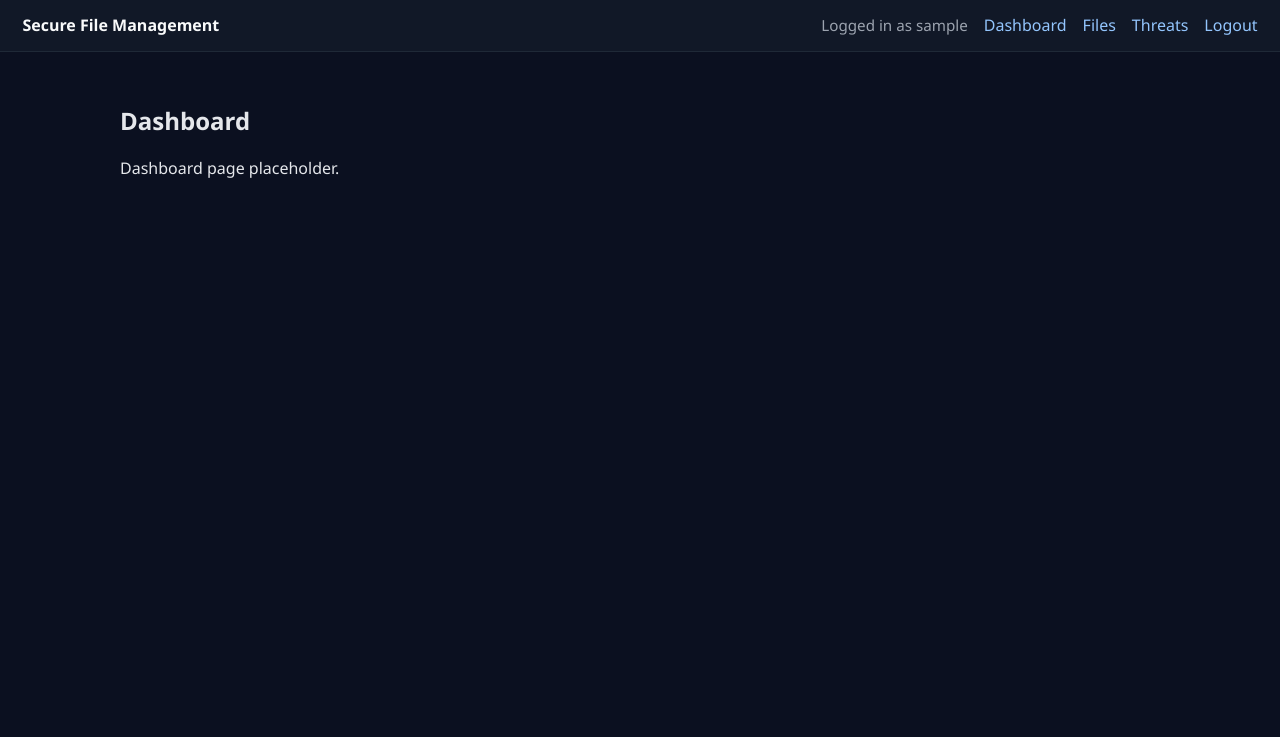
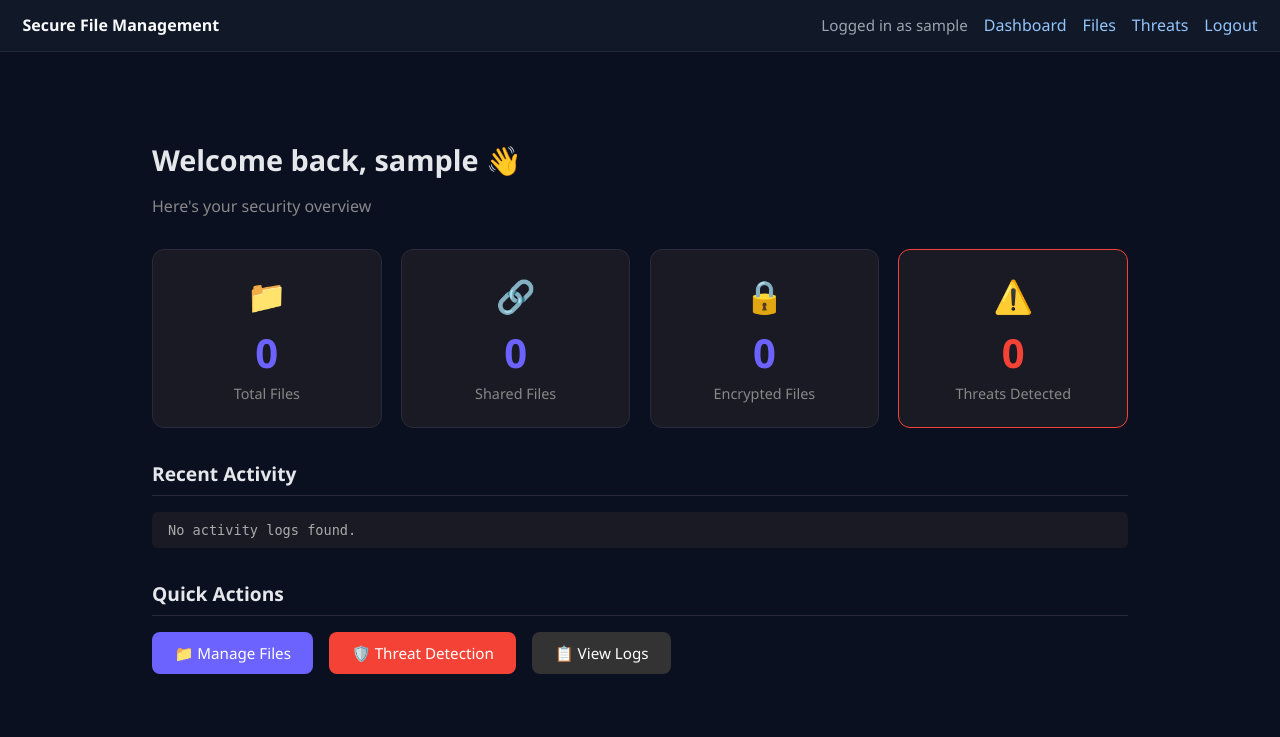
Before and after one commit to maverick-4281/os-project, a Flask app: page /dashboard in a window 1280 px wide. Shown: the top 737 px of the page. Run offline with Flask 3, Linux system fonts and the light colour scheme; the visitor is signed in with stand-in values (Sample User, id 1).

Commit message:
v6: dashboard UI with stats, activity logs, quick actions

```diff
--- a/app.py
+++ b/app.py
@@ -1,38 +1,55 @@
+"""
+SecureVault - Secure File Management System
+CSE-316 Operating Systems | CA2 Project
+"""
+
+import json
+from datetime import datetime
+from functools import wraps
 from pathlib import Path
-from functools import wraps
 
 from flask import Flask, flash, redirect, render_template, request, session, url_for
 
 from modules.auth import get_user, login_user, register_user, setup_2fa, verify_otp
-from modules.file_ops import decrypt_file, encrypt_file, get_file_metadata, read_file, write_file
+from modules.file_ops import (
+    decrypt_file, encrypt_file, get_access_log,
+    get_encryption_key, get_file_metadata, list_shared_files,
+    read_file, revoke_access, set_file_permissions,
+    share_file, write_file,
+)
+from modules.threat_detection import (
+    analyze_input_safety, get_threat_level,
+    log_threat, scan_content_for_malware, scan_file_for_malware,
+)
+
+app = Flask(__name__)
+app.secret_key = "securevault-secret-key-cse316"
+
+BASE_DIR = Path(__file__).resolve().parent
+USERS_DIR = BASE_DIR / "data" / "users"
+FILES_DIR = BASE_DIR / "data" / "files"
+LOGS_DIR = BASE_DIR / "data" / "logs"
 
 
-app = Flask(__name__)
-app.secret_key = "change-this-secret-key"
-
-
-def create_required_folders() -> None:
-    """Create runtime data directories if they do not exist."""
-    base_dir = Path(__file__).resolve().parent
+def create_required_folders():
     for folder in ["data/users", "data/files", "data/logs", "static/qrcodes"]:
-        (base_dir / folder).mkdir(parents=True, exist_ok=True)
+        (BASE_DIR / folder).mkdir(parents=True, exist_ok=True)
 
 
 create_required_folders()
 
 
 def login_required(view_func):
-    """Protect routes that require an authenticated session."""
-
     @wraps(view_func)
     def wrapped_view(*args, **kwargs):
         if not session.get("authenticated") or not session.get("otp_verified"):
             flash("Please complete login and OTP verification.", "error")
             return redirect(url_for("login"))
         return view_func(*args, **kwargs)
-
     return wrapped_view
 
+
+# ─── AUTH ROUTES ─────────────────────────────────────────────────────────────
 
 @app.route("/")
 def home():
@@ -48,22 +65,18 @@ def login():
     if request.method == "POST":
         username = request.form.get("username", "").strip()
         password = request.form.get("password", "")
-
         if not username or not password:
             flash("Username and password are required.", "error")
             return render_template("login.html")
-
         is_valid, result = login_user(username, password)
         if not is_valid:
             flash(result, "error")
             return render_template("login.html")
-
         session["username"] = result["username"]
         session["authenticated"] = False
         session["otp_verified"] = False
         flash("Password verified. Complete OTP verification.", "success")
         return redirect(url_for("otp_verify"))
-
     return render_template("login.html")
 
 
@@ -73,19 +86,15 @@ def register():
         username = request.form.get("username", "").strip()
         email = request.form.get("email", "").strip()
         password = request.form.get("password", "")
-
         if not username or not email or not password:
-            flash("Username, email, and password are required.", "error")
+            flash("All fields are required.", "error")
             return render_template("register.html")
-
         is_registered, result = register_user(username, password, email)
         if not is_registered:
             flash(result, "error")
             return render_template("register.html")
-
         flash("Registration successful. Please log in.", "success")
         return redirect(url_for("login"))
-
     return render_template("register.html")
 
 
@@ -95,22 +104,15 @@ def setup_2fa_route():
     if not username:
         flash("Please log in first.", "error")
         return redirect(url_for("login"))
-
     user_data = get_user(username)
     if not user_data:
         flash("User not found.", "error")
         return redirect(url_for("login"))
-
     if not user_data.get("totp_secret"):
         secret, qr_path = setup_2fa(username)
         if not secret or not qr_path:
             flash("Failed to set up 2FA.", "error")
             return redirect(url_for("login"))
-    else:
-        qr_path = str(Path(__file__).resolve().parent / "static" / "qrcodes" / f"{username}_qr.png")
-        if not Path(qr_path).exists():
-            _, qr_path = setup_2fa(username)
-
     qr_file = f"qrcodes/{username}_qr.png"
     return render_template("otp.html", qr_code_url=url_for("static", filename=qr_file), first_time_setup=True)
 
@@ -121,38 +123,65 @@ def otp_verify():
     if not username:
         flash("Please log in first.", "error")
         return redirect(url_for("login"))
-
     user_data = get_user(username)
     if not user_data:
         flash("User not found.", "error")
         return redirect(url_for("login"))
-
     if not user_data.get("totp_secret"):
         return redirect(url_for("setup_2fa_route"))
-
     if request.method == "POST":
         otp_code = request.form.get("otp_code", "").strip()
         if not otp_code:
             flash("Please enter the 6-digit OTP code.", "error")
             return render_template("otp.html", qr_code_url=None, first_time_setup=False)
-
         if not verify_otp(username, otp_code):
             flash("Invalid OTP code. Try again.", "error")
             return render_template("otp.html", qr_code_url=None, first_time_setup=False)
-
         session["authenticated"] = True
         session["otp_verified"] = True
-        flash("2FA verification successful.", "success")
+        flash("2FA verification successful. Welcome!", "success")
         return redirect(url_for("dashboard"))
-
     return render_template("otp.html", qr_code_url=None, first_time_setup=False)
 
+
+@app.route("/logout")
+def logout():
+    session.clear()
+    flash("You have been logged out.", "success")
+    return redirect(url_for("login"))
+
+
+# ─── DASHBOARD ───────────────────────────────────────────────────────────────
 
 @app.route("/dashboard")
 @login_required
 def dashboard():
-    return render_template("dashboard.html")
+    username = session.get("username")
+    user_data = get_user(username) or {}
+    files = user_data.get("files", [])
+    shared = list_shared_files(username)
+    encrypted = [f for f in files if f.get("is_encrypted")]
 
+    threat_log = LOGS_DIR / "threats.log"
+    threat_count = 0
+    if threat_log.exists():
+        with open(threat_log) as f:
+            threat_count = sum(1 for line in f if line.strip())
+
+    stats = {
+        "total_files": len(files),
+        "shared_files": len(shared),
+        "encrypted_files": len(encrypted),
+        "threats_detected": threat_count,
+    }
+
+    log_content = get_access_log(username)
+    recent_logs = log_content.strip().split("\n")[-5:] if log_content.strip() else []
+
+    return render_template("dashboard.html", stats=stats, recent_logs=recent_logs, username=username)
+
+
+# ─── FILE ROUTES ─────────────────────────────────────────────────────────────
 
 @app.route("/files")
 @login_required
@@ -164,7 +193,9 @@ def files():
         metadata = get_file_metadata(username, entry.get("filename", ""))
         if metadata:
             files_metadata.append(metadata)
-    return render_template("files.html", files=files_metadata, file_content=None, active_file=None, view_mode=None)
+    shared = list_shared_files(username)
+    return render_template("files.html", files=files_metadata, shared=shared,
+                           file_content=None, active_file=None, view_mode=None)
 
 
 @app.route("/files/upload", methods=["POST"])
@@ -173,11 +204,9 @@ def upload_file():
     username = session.get("username")
     filename = request.form.get("filename", "").strip()
     content = request.form.get("content", "")
-
     if not filename:
         flash("Filename is required.", "error")
         return redirect(url_for("files"))
-
     status, message = write_file(username, filename, content)
     flash(message, "success" if status else "error")
     return redirect(url_for("files"))
@@ -188,25 +217,19 @@ def upload_file():
 def read_user_file(filename):
     username = session.get("username")
     content, error = read_file(username, filename)
-
     user_data = get_user(username) or {}
     files_metadata = []
     for entry in user_data.get("files", []):
         metadata = get_file_metadata(username, entry.get("filename", ""))
         if metadata:
             files_metadata.append(metadata)
-
+    shared = list_shared_files(username)
     if error:
         flash(error, "error")
-        return render_template("files.html", files=files_metadata, file_content=None, active_file=None, view_mode=None)
-
-    return render_template(
-        "files.html",
-        files=files_metadata,
-        file_content=content,
-        active_file=filename,
-        view_mode="read",
-    )
+        return render_template("files.html", files=files_metadata, shared=shared,
+                               file_content=None, active_file=None, view_mode=None)
+    return render_template("files.html", files=files_metadata, shared=shared,
+                           file_content=content, active_file=filename, view_mode="read")
 
 
 @app.route("/files/encrypt/<filename>", methods=["POST"])
@@ -223,39 +246,176 @@ def encrypt_user_file(filename):
 def decrypt_user_file(filename):
     username = session.get("username")
     plaintext, error = decrypt_file(username, filename)
-
     user_data = get_user(username) or {}
     files_metadata = []
     for entry in user_data.get("files", []):
         metadata = get_file_metadata(username, entry.get("filename", ""))
         if metadata:
             files_metadata.append(metadata)
-
+    shared = list_shared_files(username)
     if error:
         flash(error, "error")
-        return render_template("files.html", files=files_metadata, file_content=None, active_file=None, view_mode=None)
+        return render_template("files.html", files=files_metadata, shared=shared,
+                               file_content=None, active_file=None, view_mode=None)
+    return render_template("files.html", files=files_metadata, shared=shared,
+                           file_content=plaintext, active_file=filename, view_mode="decrypt")
 
-    return render_template(
-        "files.html",
-        files=files_metadata,
-        file_content=plaintext,
-        active_file=filename,
-        view_mode="decrypt",
-    )
 
+@app.route("/files/share/<filename>", methods=["POST"])
+@login_required
+def share_user_file(filename):
+    username = session.get("username")
+    target = request.form.get("target_username", "").strip()
+    if not target:
+        flash("Target username is required.", "error")
+        return redirect(url_for("files"))
+    status, message = share_file(username, filename, target)
+    flash(message, "success" if status else "error")
+    return redirect(url_for("files"))
+
+
+@app.route("/files/revoke/<filename>", methods=["POST"])
+@login_required
+def revoke_user_file(filename):
+    username = session.get("username")
+    target = request.form.get("target_username", "").strip()
+    status, message = revoke_access(username, filename, target)
+    flash(message, "success" if status else "error")
+    return redirect(url_for("files"))
+
+
+@app.route("/files/permissions/<filename>", methods=["POST"])
+@login_required
+def set_permissions(filename):
+    username = session.get("username")
+    permission = request.form.get("permission", "rw")
+    status, message = set_file_permissions(username, filename, permission)
+    flash(message, "success" if status else "error")
+    return redirect(url_for("files"))
+
+
+@app.route("/files/logs")
+@login_required
+def file_logs():
+    username = session.get("username")
+    log_content = get_access_log(username)
+    logs = log_content.strip().split("\n") if log_content.strip() else []
+    return render_template("logs.html", logs=logs, username=username)
+
+
+@app.route("/files/metadata/<filename>")
+@login_required
+def file_metadata(filename):
+    username = session.get("username")
+    metadata = get_file_metadata(username, filename)
+    if not metadata:
+        flash("File not found.", "error")
+        return redirect(url_for("files"))
+    return render_template("metadata.html", metadata=metadata, filename=filename)
+
+
+# ─── THREAT ROUTES ───────────────────────────────────────────────────────────
 
 @app.route("/threats")
 @login_required
 def threats():
-    return render_template("threats.html")
+    username = session.get("username")
+    user_data = get_user(username) or {}
+    user_files = [f.get("filename") for f in user_data.get("files", [])]
+
+    threat_log = LOGS_DIR / "threats.log"
+    threat_logs = []
+    if threat_log.exists():
+        with open(threat_log) as f:
+            for line in f:
+                line = line.strip()
+                if line:
+                    try:
+                        threat_logs.append(json.loads(line))
+                    except Exception:
+                        pass
+
+    return render_template("threats.html", user_files=user_files,
+                           threat_logs=threat_logs, scan_result=None, input_result=None)
 
 
-@app.route("/logout")
-def logout():
-    session.clear()
-    flash("You have been logged out.", "success")
-    return redirect(url_for("login"))
+@app.route("/threats/scan-input", methods=["POST"])
+@login_required
+def scan_input():
+    username = session.get("username")
+    user_input = request.form.get("user_input", "")
+    input_result = analyze_input_safety(user_input)
+    malware_result = scan_content_for_malware(user_input)
+    input_result["malware"] = malware_result
+    if input_result["threat_level"] != "CLEAN":
+        log_threat(username, {"source": "input_scan", "result": input_result})
+
+    user_data = get_user(username) or {}
+    user_files = [f.get("filename") for f in user_data.get("files", [])]
+    threat_log = LOGS_DIR / "threats.log"
+    threat_logs = []
+    if threat_log.exists():
+        with open(threat_log) as f:
+            for line in f:
+                line = line.strip()
+                if line:
+                    try:
+                        threat_logs.append(json.loads(line))
+                    except Exception:
+                        pass
+
+    return render_template("threats.html", user_files=user_files,
+                           threat_logs=threat_logs, scan_result=None,
+                           input_result=input_result)
+
+
+@app.route("/threats/scan-file/<filename>", methods=["POST"])
+@login_required
+def scan_file(filename):
+    username = session.get("username")
+    file_path = FILES_DIR / username / filename
+    scan_result = scan_file_for_malware(str(file_path))
+    scan_result["threat_level"] = get_threat_level(scan_result)
+    log_threat(username, {"source": f"file_scan:{filename}", "result": scan_result})
+
+    user_data = get_user(username) or {}
+    user_files = [f.get("filename") for f in user_data.get("files", [])]
+    threat_log = LOGS_DIR / "threats.log"
+    threat_logs = []
+    if threat_log.exists():
+        with open(threat_log) as f:
+            for line in f:
+                line = line.strip()
+                if line:
+                    try:
+                        threat_logs.append(json.loads(line))
+                    except Exception:
+                        pass
+
+    return render_template("threats.html", user_files=user_files,
+                           threat_logs=threat_logs, scan_result=scan_result,
+                           input_result=None)
+
+
+# ─── API ─────────────────────────────────────────────────────────────────────
+
+@app.route("/api/stats")
+@login_required
+def api_stats():
+    total_users = len(list(USERS_DIR.glob("*.json")))
+    total_files = sum(1 for _ in FILES_DIR.rglob("*") if _.is_file())
+    threat_log = LOGS_DIR / "threats.log"
+    total_threats = 0
+    if threat_log.exists():
+        with open(threat_log) as f:
+            total_threats = sum(1 for line in f if line.strip())
+    return {"total_users": total_users, "total_files": total_files, "total_threats": total_threats}
+
+
+@app.route("/health")
+def health():
+    return {"status": "ok", "modules": ["auth", "file_ops", "threat_detection"]}
 
 
 if __name__ == "__main__":
-    app.run(debug=True)
+    app.run(debug=True, host="0.0.0.0", port=5000)
--- a/static/css/style.css
+++ b/static/css/style.css
@@ -215,3 +215,65 @@ body {
     padding: 0.85rem;
     color: #e5e7eb;
 }
+/* Dashboard */
+.dashboard { padding: 2rem; max-width: 1100px; margin: 0 auto; }
+.dashboard h2 { font-size: 1.8rem; margin-bottom: 0.3rem; }
+.subtitle { color: #888; margin-bottom: 2rem; }
+
+.stats-grid {
+  display: grid;
+  grid-template-columns: repeat(4, 1fr);
+  gap: 1.2rem;
+  margin-bottom: 2rem;
+}
+
+.stat-card {
+  background: #1a1a24;
+  border: 1px solid #2a2a3a;
+  border-radius: 12px;
+  padding: 1.5rem;
+  text-align: center;
+}
+.stat-card.danger { border-color: #f44336; }
+.stat-icon { font-size: 2rem; margin-bottom: 0.5rem; }
+.stat-number { font-size: 2.5rem; font-weight: bold; color: #6c63ff; }
+.stat-card.danger .stat-number { color: #f44336; }
+.stat-label { color: #888; font-size: 0.9rem; margin-top: 0.3rem; }
+
+.recent-activity, .quick-links { margin-bottom: 2rem; }
+.recent-activity h3, .quick-links h3 {
+  font-size: 1.2rem;
+  margin-bottom: 1rem;
+  border-bottom: 1px solid #2a2a3a;
+  padding-bottom: 0.5rem;
+}
+
+.log-list { list-style: none; padding: 0; }
+.log-list li {
+  background: #1a1a24;
+  padding: 0.6rem 1rem;
+  margin-bottom: 0.4rem;
+  border-radius: 6px;
+  font-family: monospace;
+  font-size: 0.85rem;
+  color: #aaa;
+}
+
+.action-buttons { display: flex; gap: 1rem; flex-wrap: wrap; }
+.btn {
+  padding: 0.7rem 1.4rem;
+  background: #6c63ff;
+  color: white;
+  border-radius: 8px;
+  text-decoration: none;
+  font-size: 0.95rem;
+  border: none;
+  cursor: pointer;
+}
+.btn:hover { background: #5a52d5; }
+.btn-danger { background: #f44336; }
+.btn-danger:hover { background: #d32f2f; }
+.btn-secondary { background: #333; }
+.btn-secondary:hover { background: #444; }
+
+.empty { color: #666; font-style: italic; }
--- a/templates/dashboard.html
+++ b/templates/dashboard.html
@@ -1,6 +1,53 @@
 {% extends "base.html" %}
 
 {% block content %}
-<h2>Dashboard</h2>
-<p>Dashboard page placeholder.</p>
+<div class="dashboard">
+  <h2>Welcome back, {{ username }} 👋</h2>
+  <p class="subtitle">Here's your security overview</p>
+
+  <div class="stats-grid">
+    <div class="stat-card">
+      <div class="stat-icon">📁</div>
+      <div class="stat-number">{{ stats.total_files }}</div>
+      <div class="stat-label">Total Files</div>
+    </div>
+    <div class="stat-card">
+      <div class="stat-icon">🔗</div>
+      <div class="stat-number">{{ stats.shared_files }}</div>
+      <div class="stat-label">Shared Files</div>
+    </div>
+    <div class="stat-card">
+      <div class="stat-icon">🔒</div>
+      <div class="stat-number">{{ stats.encrypted_files }}</div>
+      <div class="stat-label">Encrypted Files</div>
+    </div>
+    <div class="stat-card danger">
+      <div class="stat-icon">⚠️</div>
+      <div class="stat-number">{{ stats.threats_detected }}</div>
+      <div class="stat-label">Threats Detected</div>
+    </div>
+  </div>
+
+  <div class="recent-activity">
+    <h3>Recent Activity</h3>
+    {% if recent_logs %}
+      <ul class="log-list">
+        {% for log in recent_logs %}
+          <li>{{ log }}</li>
+        {% endfor %}
+      </ul>
+    {% else %}
+      <p class="empty">No recent activity yet.</p>
+    {% endif %}
+  </div>
+
+  <div class="quick-links">
+    <h3>Quick Actions</h3>
+    <div class="action-buttons">
+      <a href="/files" class="btn">📁 Manage Files</a>
+      <a href="/threats" class="btn btn-danger">🛡️ Threat Detection</a>
+      <a href="/files/logs" class="btn btn-secondary">📋 View Logs</a>
+    </div>
+  </div>
+</div>
 {% endblock %}
```
